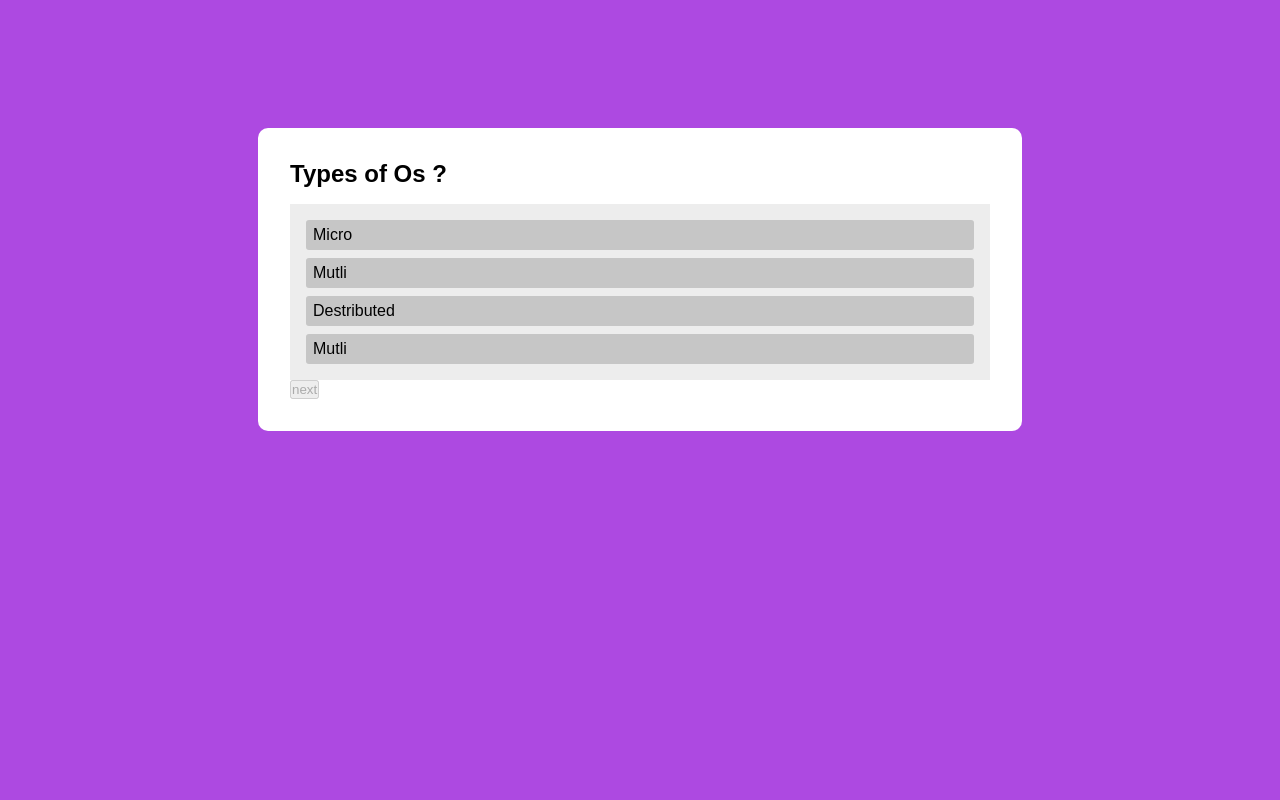
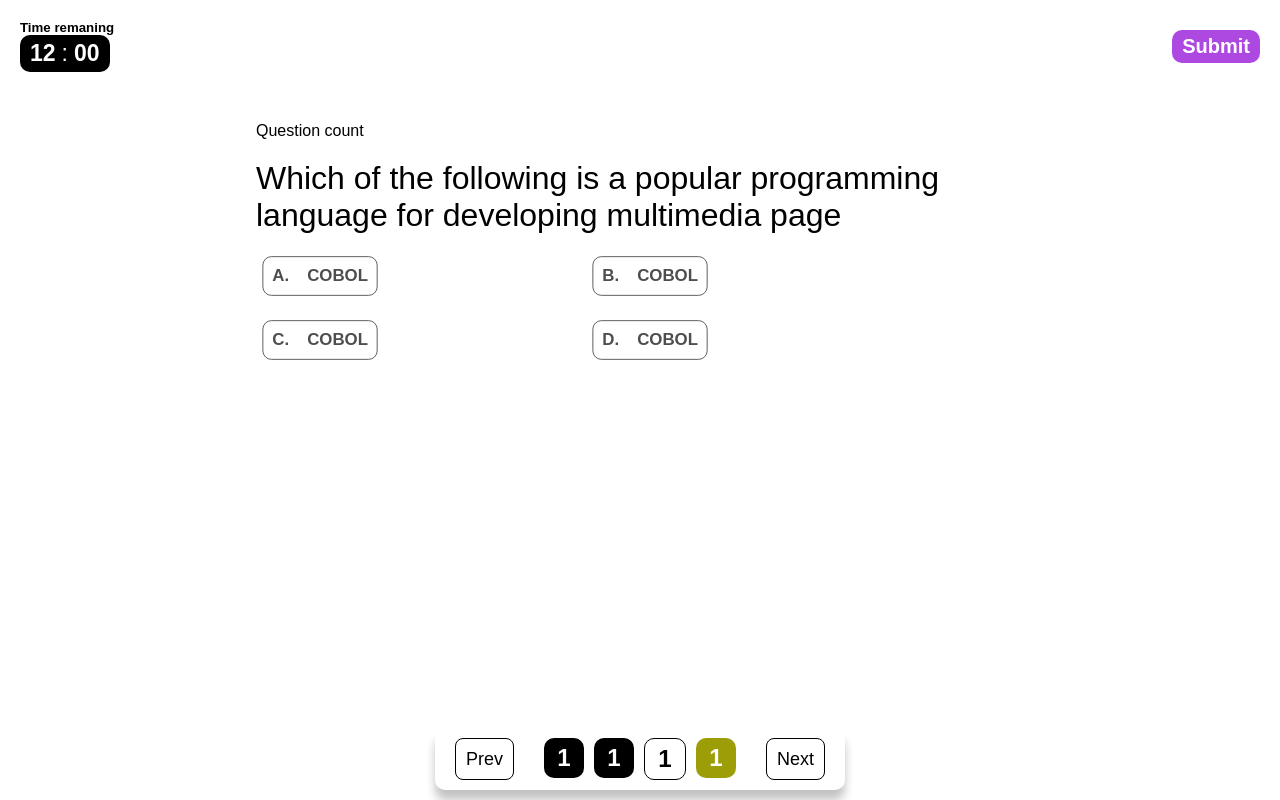
Before and after one commit to sameerkumar2704/Quiz, a plain HTML site: page client/public/question/question.html in a window 1280 px wide. Drawn offline with Linux system fonts and the light colour scheme.

Commit message:
question-layout

```diff
--- a/client/public/instruction/instruction.css
+++ /dev/null
@@ -1,170 +0,0 @@
-:root{
-    --primary-bg-color:#AD49E1;
-    --text-color:#EBD3F8;
-    --compnent-color:#7A1CAC;
-}
-:root{
-    --primary-bg-color:#AD49E1;
-    --text-color:#EBD3F8;
-    --compnent-color:#7A1CAC;
-}
-*{
-    margin: 0px;
-    padding: 0px;
-    font-family: "Poppins" , sans-serif;
-
-}
-body{
-    display:flex;
-    justify-content: center;
-    align-items: center;
-    flex-direction: column;
-    gap: 3rem;
-    background-color:var(--primary-bg-color);
-}
-.instruction {
-
-    margin-top: 3rem;
-    background-color: var(--compnent-color);
-    color: var(--text-color);
-    padding: 20px;
-    width: min-content;
-    border-radius: 10px;
-}
-.instruction h2{
-    white-space: nowrap;
-}
-.instruction h2 span{
-
-    text-decoration: underline;
-    text-underline-offset: 4px;
-    word-spacing: 4px;
-}
-
-.instruction h4{
-    margin-top: 10px;
-    font-weight: 300;
-}
-.instruction-layout{
- display: flex;
- justify-content: center;
- align-items: center;
- flex-direction: column;
- gap: 2rem;
-}
-.start-btn{
-    font-size: large;
-    padding: 5px 10px;
-    border-radius: 10px;
-    border: solid black 2px;
-    color: black;
-
-    font-weight: bold;
-    background-color: #49E188;
-    transition: all;
-    transition-duration: 300ms;
-    position: relative;
-    overflow: hidden;
-    transition: all;
-    transition-duration: 100ms;
-
-
-
-
-}
-.start-btn:hover{
-    box-shadow: rgba(87, 33, 142, 0.5) -5px 10px ;
-    transform: translate(10px, -5px);
-}
-.start-btn span{
-    position: relative;
-    z-index: 30;
-}
-
-
-
-
-.splash-1{
-
-    position: absolute;
-    display:inline-block;
-    height: 100%;
-    width: 100%;;
-    left: 0;
-    right: 0;
-    top: 0;
-    right: 0;
-    rotate: 10deg;
-    z-index: 20;
-    transform: translateX(-100%);
-    transition-duration: 600ms;
-
-
-}
-
-.splash-2{
-
-    position: absolute;
-    display:inline-block;
-    height: 100%;
-    width: 100%;;
-    left: 0;
-    right: 0;
-    top: 0;
-    right: 0;
-    rotate: 10deg;
-    z-index: 20;
-    transform: translateX(-100%);
-    transition-delay: 100ms;
-    transition-duration: 700ms;
-
-
-}
-.start-btn:hover .splash-1{
-    transform: translateX(100%);
-}
-.start-btn:hover .splash-2{
-    transform: translateX(0%);
-}
-.splash-2::after{
-    height:200%;
-    width: 10%;
-    position: absolute;
-    left: 10px;
-    top: -20px;
-    display: inline-block;
-    background-color: rgb(194, 255, 172);
-    content: '';
-  }
-
-  .splash-2::before{
-      height:200%;
-      width: 20%;
-      position: absolute;
-      left: 10px;
-      top: -20px;
-      margin-left: 20px;
-      display: inline-block;
-      background-color: rgb(194, 255, 172);
-      content: '';
-    }
-.splash-1::after{
-  height:200%;
-  width: 10%;
-  position: absolute;
-  top: -20px;
-  display: inline-block;
-  background-color: rgb(194, 255, 172);
-  content: '';
-}
-
-.splash-1::before{
-    height:200%;
-    width: 20%;
-    position: absolute;
-    top: -20px;
-    margin-left: 20px;
-    display: inline-block;
-    background-color: rgb(194, 255, 172);
-    content: '';
-  }
--- a/client/public/question/question.css
+++ b/client/public/question/question.css
@@ -10,58 +10,132 @@
 
 }
 body{
-    display:flex;
+    display: grid;
+    grid-template-rows: auto 1fr auto;
+    height:100vh;
+    gap: 20px;
+    padding: 10px;
+    box-sizing: border-box;
+}
+
+.question-count{
+    font-weight: lighter;
+    font-size: 16px;
+}
+.question{
+    font-weight: 500;
+}
+.question-box{
+    padding: 10px;
+    width: 60vw;
+
+    margin-top: 10px;
+    margin-left: auto;
+    margin-right: auto;
+    display: flex;
+
+    flex-direction: column;
+    gap: 20px;
+}
+.option{
+    display: flex;
+    width: fit-content;
+    gap: 20px;
+    padding: 10px;
+    border-radius: 10px;
+    border: rgb(79, 78, 78) 1px solid;
     justify-content: center;
-    align-items: center;
-    background-color:var(--primary-bg-color);
+    color: rgb(79, 78, 78);
+    transition: all;
+    transform: scale(0.9);
+    font-weight: bold;
+    transition-duration: 0.2s;
+    backdrop-filter: none;
 
 }
-.question-layout ul{
-    padding: 1rem;
-    background-color: rgb(237, 237, 237);
-    margin-top: 1rem;
-    list-style: none;
+.option:hover{
+    font-weight: bold;
+transform: scale(1);
+transition-duration: 0.2s;
+}
+
+.options{
+    display: grid;
+    gap: 20px;
+    width: 50vw;
+
+    grid-template-columns: auto auto;
+    grid-template-rows: auto auto;
+}
+.question-indicator{
     display: flex;
-    flex-direction: column;
-    gap: 0.5rem
-}
-.question-layout{
-    margin-top: 8rem;
-    width: min(700px ,70vw);
-    user-select: none;
-    padding:2rem;
-    border-radius: 10px;
-    background-color: white;
-}
-.question-option-non-active:hover{
-   transform: scale(1.02);
-   background-color: green;
+    gap: 10px;
+    justify-content: center;
 
 }
-.question-option-active:hover{
-    background-color: red;
+.quesiton-indicator-box{
+    padding: 5px;
+    width: 30px;
+    height: 30px;
+    color: white;
+    text-align: center;
+    border-radius: 10px;
+    display: flex;
+    align-items: center;
+    justify-content:center;
+    background-color: black;
+}
+.question-indicator-container{
+    display: flex;
+    justify-content: space-around;
+    padding: 10px 20px;
+    width: fit-content;
+    gap: 30px;
+    border-radius: 10px;
+    margin-left: auto;
+    margin-right: auto;
+
+    box-shadow: 0px 10px 10px rgba(0, 0, 0, 0.241);
+}
+.question-selector{
+    padding: 3px 10px;
+    border: solid black 1px;
+    background-color: white;
+    border-radius: 8px;
+    font-size: 18px;
+}
+.skipped{
+    background-color: rgb(157, 157, 8);
+    color: white;
+}
+.remain{
+    background-color: white;
+    border: 1px solid black;
+    color: black;
+}
+.timer{
+    padding: 5px 10px;
+    border-radius: 10px;
+    display: flex;
+    gap: 6px;
+    background-color: black;
+    color: white;
+    width: fit-content;
+    font-size: 23px;
 
 }
-.question-option-active{
-    user-select:none;
-    cursor:pointer;
-    padding: 6px 7px;
-    border-radius: 3px;
-    transition: all;
-    transition-duration: 200ms;
-    background-color: red;
-
+.submit{
+    padding: 5px 10px;
+    border-radius: 10px;
+    background-color: #AD49E1;
+    color: white;
+    font-size: 20px;
+    border: none;
+    font-weight: bold;
 }
-
-.question-option-non-active{
-    user-select:none;
-    cursor:pointer;
-    padding: 6px 7px;
-    border-radius: 3px;
-    background-color: rgb(198, 198, 198);
-    transition: all;
-    transition-duration: 200ms;
+.upper-box{
+    padding: 10px;
+    display: flex;
+    justify-content:space-between;
+    align-items: center;
 }
-.next-btn-visibility-disable{
-    background-color: gray;
-}
--- a/client/public/question/question.html
+++ b/client/public/question/question.html
@@ -1,21 +1,74 @@
 <!DOCTYPE html>
 <html lang="en">
+
 <head>
     <meta charset="UTF-8">
     <meta name="viewport" content="width=device-width, initial-scale=1.0">
     <link href="./question.css" rel="stylesheet">
 </head>
 <script src="./question.js" defer></script>
+
 <body>
-    <div class="question-layout">
-        <h2 id = "question-title">Types of Os ?</h2>
-        <ul >
-            <li class="option question-option-non-active">Micro</li>
-            <li class="option question-option-non-active">Mutli</li>
-            <li class="option question-option-non-active">Destributed</li>
-            <li class="option question-option-non-active">Mutli</li>
-        </ul>
-        <button disabled id = "next-question">next</button>
+    <div class="upper-box">
+        <div>
+            <h5>Time remaning</h3>
+                <div class="timer">
+                    <h4>12</h4>
+                    <span>:</span>
+                    <h4>00</h4>
+                </div>
+        </div>
+        <button class=" submit">Submit</button>
     </div>
+    <div class=" question-box">
+        <h3 class="question-count">Question count</h3>
+        <h1 class="question">Which of the following is a popular programming language for developing multimedia page
+        </h1>
+        <div class="options">
+            <div class="option">
+                <h3>A.</h3>
+                <h3>COBOL</h3>
+            </div>
+            <div class="option">
+                <h3>B.</h3>
+                <h3>COBOL</h3>
+            </div>
+            <div class="option">
+                <h3>C.</h3>
+                <h3>COBOL</h3>
+            </div>
+            <div class="option">
+                <h3>D.</h3>
+                <h3>COBOL</h3>
+            </div>
+
+        </div>
+    </div>
+    <div class="question-indicator-container">
+        <button class="question-selector">Prev</button>
+        <div class="question-indicator">
+            <div class="quesiton-indicator-box">
+                <h2>1</h2>
+            </div class="quesiton-indicator-box">
+
+            <div class="quesiton-indicator-box">
+                <h2>1</h2>
+            </div>
+            <div class="quesiton-indicator-box remain">
+
+                <h2>1</h2>
+
+            </div>
+            <div class="quesiton-indicator-box skipped">
+                <h2>1</h2>
+            </div>
+
+
+        </div>
+        <button class="question-selector">Next</button>
+    </div>
+</div>
+
 </body>
+
 </html>
```
Also changed, not shown: client/public/instruction/instruction.html (deleted, +0 -33 lines), client/public/instruction/instruction.js (deleted, +0 -14 lines), client/public/test_type/test_type.css (+46 -5 lines), client/public/test_type/test_type.html (+9 -9 lines), client/public/test_type/test_type.js (+9 -12 lines).
